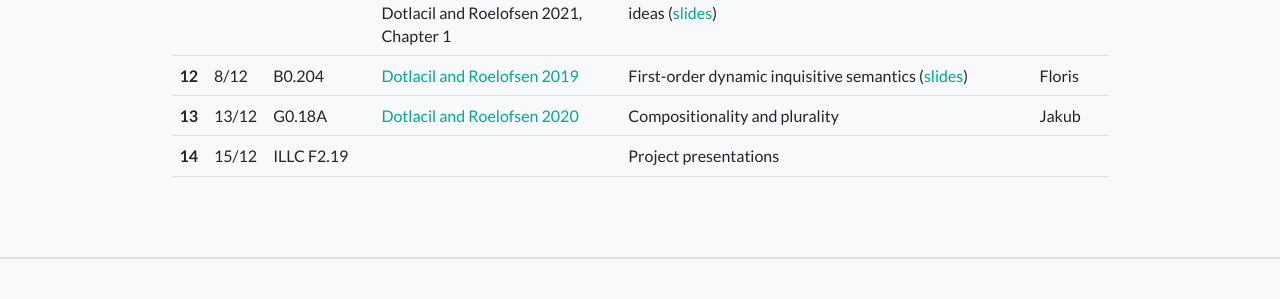
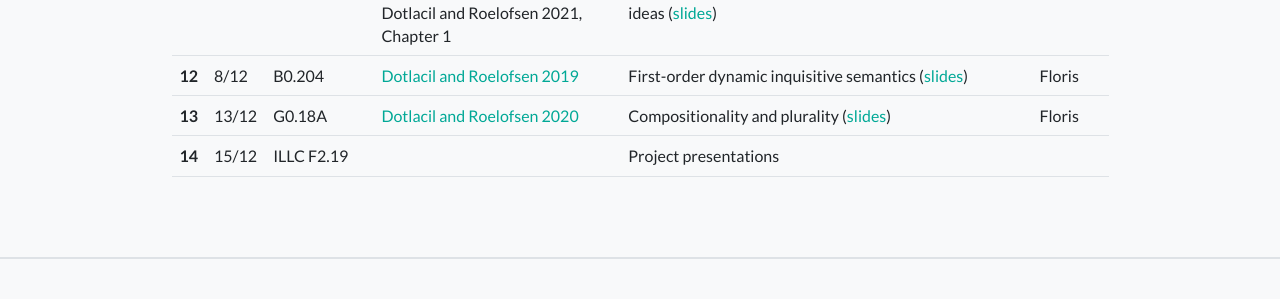
Before and after one commit to froelofs/inquisitive-semantics, a Jekyll site: the page built from _courses/2021-amsterdam.md, in a window 1280 px wide and 900 px high, scrolled down 2850 px. Shown: the part 154-453 px from the top of the window. Built offline with Jekyll 4.4.1, drawn with Linux system fonts in a browser that asks for light colours.

Commit message:
Update 2021-amsterdam.md

```diff
--- a/_courses/2021-amsterdam.md
+++ b/_courses/2021-amsterdam.md
@@ -148,8 +148,8 @@ schedule: >
       <td> 13/12</td>
       <td> G0.18A</td>
       <td> <a href="https://journals.linguisticsociety.org/proceedings/index.php/SALT/article/view/30.376">Dotlacil and Roelofsen 2020</a></td>
-      <td> Compositionality and plurality <!-- (<a href="">slides</a>) --></td>
-      <td> Jakub</td>
+      <td> Compositionality and plurality (<a href="https://www.dropbox.com/s/uwf8pkr8rpbcdt6/lecture13-dynamic3.pdf?dl=0">slides</a>)</td>
+      <td> Floris</td>
     </tr>
     <tr>
       <th scope="row">14</th>
```
